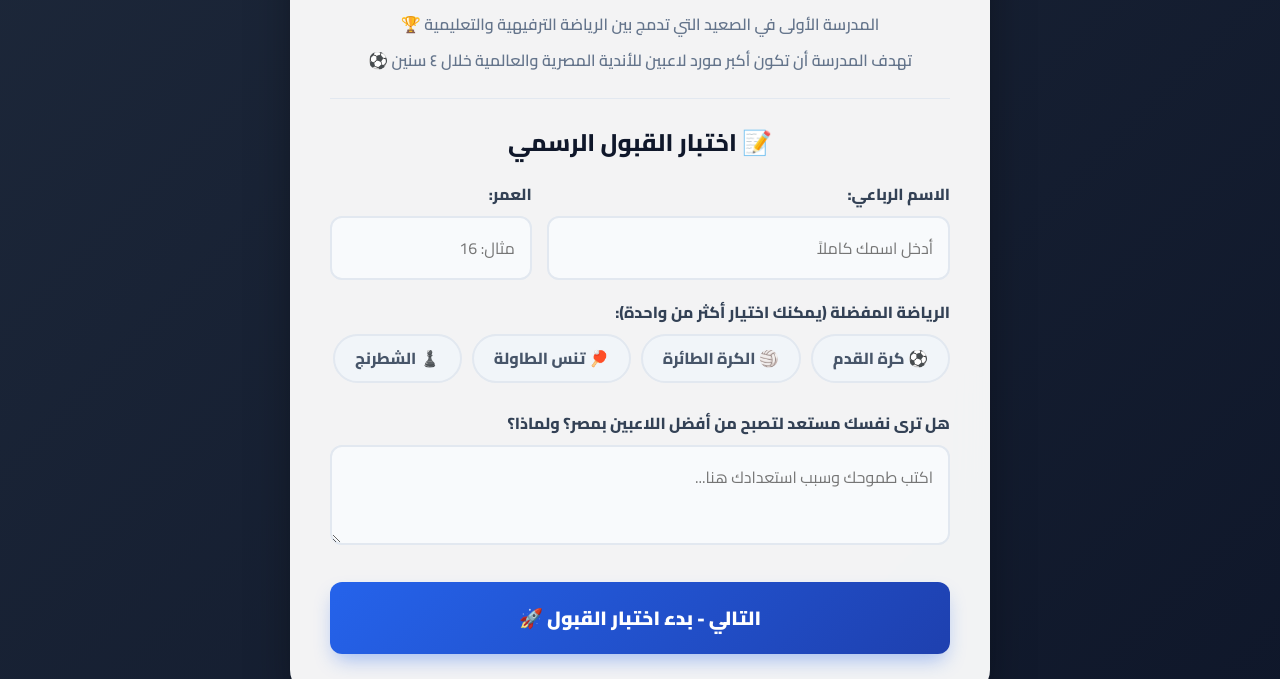
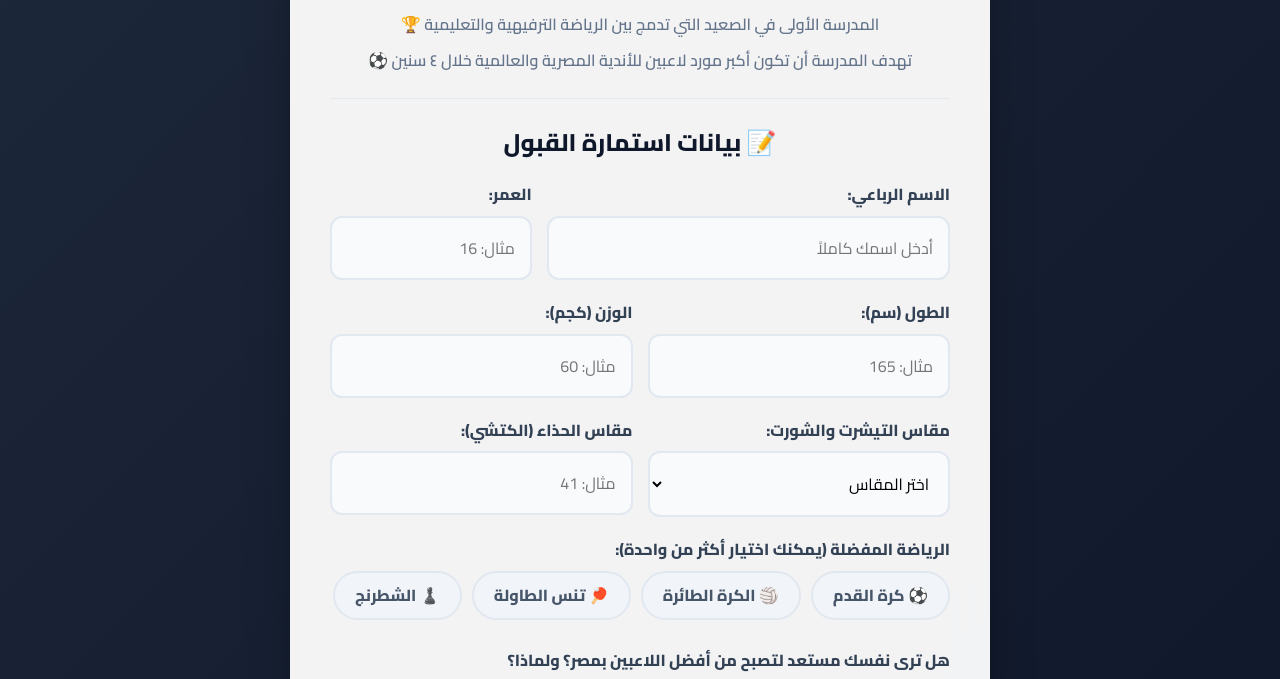
Before and after one commit to private232/sasa, a plain HTML site: page index.html in a window 1280 px wide. Shown: the part 340-1019 px from the top of the page. Drawn offline with Linux system fonts and the light colour scheme; no server answers.

Commit message:
Update index.html

```diff
--- a/index.html
+++ b/index.html
@@ -60,14 +60,17 @@
         .form-title { font-size: 1.5rem; font-weight: 800; color: var(--text-main); margin-bottom: 20px; }
         .input-group { text-align: right; margin-bottom: 20px; }
         .input-group label { display: block; font-weight: 800; margin-bottom: 8px; color: #334155; }
+
+        /* تمت إضافة select ليتماشى مع تصميم الحقول */
         .input-group input[type="text"],
         .input-group input[type="number"],
+        .input-group select,
         .input-group textarea {
             width: 100%; padding: 15px; border-radius: 12px;
             border: 2px solid #e2e8f0; outline: none; font-size: 1rem;
             transition: 0.3s; background: #f8fafc;
         }
-        .input-group input:focus, .input-group textarea:focus {
+        .input-group input:focus, .input-group select:focus, .input-group textarea:focus {
             border-color: var(--primary); background: #ffffff; box-shadow: 0 0 0 4px rgba(37, 99, 235, 0.1);
         }
         .input-group textarea { resize: vertical; min-height: 100px; }
@@ -200,7 +203,7 @@
 
         <hr class="divider">
 
-        <h3 class="form-title">📝 اختبار القبول الرسمي</h3>
+        <h3 class="form-title">📝 بيانات استمارة القبول</h3>
 
         <form id="admissionForm" onsubmit="event.preventDefault(); fetchExam();">
 
@@ -212,6 +215,44 @@
                 <div class="input-group" style="flex: 1;">
                     <label>العمر:</label>
                     <input type="number" id="studentAge" placeholder="مثال: 16" required min="5" max="99">
+                </div>
+            </div>
+
+            <div style="display: flex; gap: 15px;">
+                <div class="input-group" style="flex: 1;">
+                    <label>الطول (سم):</label>
+                    <input type="number" id="studentHeight" placeholder="مثال: 165" required min="80" max="250">
+                </div>
+                <div class="input-group" style="flex: 1;">
+                    <label>الوزن (كجم):</label>
+                    <input type="number" id="studentWeight" placeholder="مثال: 60" required min="15" max="200">
+                </div>
+            </div>
+
+            <div style="display: flex; gap: 15px;">
+                <div class="input-group" style="flex: 1;">
+                    <label>مقاس التيشرت والشورت:</label>
+                    <select id="studentClothesSize" required>
+                        <option value="" disabled selected>اختر المقاس</option>
+                        <optgroup label="مقاسات الأطفال">
+                            <option value="Kids 6">6 سنوات</option>
+                            <option value="Kids 8">8 سنوات</option>
+                            <option value="Kids 10">10 سنوات</option>
+                            <option value="Kids 12">12 سنة</option>
+                            <option value="Kids 14">14 سنة</option>
+                        </optgroup>
+                        <optgroup label="مقاسات الكبار">
+                            <option value="S">S (صغير)</option>
+                            <option value="M">M (متوسط)</option>
+                            <option value="L">L (كبير)</option>
+                            <option value="XL">XL (كبير جداً)</option>
+                            <option value="XXL">XXL</option>
+                        </optgroup>
+                    </select>
+                </div>
+                <div class="input-group" style="flex: 1;">
+                    <label>مقاس الحذاء (الكتشي):</label>
+                    <input type="number" id="studentShoeSize" placeholder="مثال: 41" required min="25" max="50">
                 </div>
             </div>
 
@@ -316,14 +357,12 @@
     let timeLeft = 0;
     let studentData = {};
 
-    // 1. توليد أو جلب Device ID من المتصفح
     let deviceId = localStorage.getItem('ssc_device_id');
     if (!deviceId) {
         deviceId = 'dev_' + Math.random().toString(36).substr(2, 10) + '_' + Date.now();
         localStorage.setItem('ssc_device_id', deviceId);
     }
 
-    // 2. جلب الـ IP الخاص بالطالب
     let userIP = 'Unknown';
     fetch('https://api.ipify.org?format=json')
         .then(response => response.json())
@@ -334,7 +373,6 @@
         const btn = document.getElementById('startBtn');
         const errorDiv = document.getElementById('loginError');
 
-        // التحقق السريع من المتصفح (إذا كان قد امتحن سابقاً على نفس المتصفح)
         if (localStorage.getItem('ssc_exam_taken')) {
             errorDiv.innerText = "❌ لقد قمت بإجراء هذا الاختبار مسبقاً من هذا الجهاز، ولا يمكنك إعادته.";
             errorDiv.style.display = 'block';
@@ -347,14 +385,25 @@
             return;
         }
 
+        const clothesSize = document.getElementById('studentClothesSize').value;
+        if(!clothesSize) {
+            alert('برجاء اختيار مقاس التيشرت والشورت.');
+            return;
+        }
+
+        // تم إضافة الحقول الجديدة هنا لتسجيلها في الأوبجيكت
         studentData = {
             name: document.getElementById('studentName').value.trim(),
             age: document.getElementById('studentAge').value.trim(),
+            height: document.getElementById('studentHeight').value.trim(),      // الطول
+            weight: document.getElementById('studentWeight').value.trim(),      // الوزن
+            clothesSize: clothesSize,                                           // مقاس الملابس
+            shoeSize: document.getElementById('studentShoeSize').value.trim(),  // مقاس الحذاء
             sports: selectedSports,
             motivation: document.getElementById('studentMotivation').value.trim(),
             submissionTime: new Date().toLocaleString('ar-EG'),
-            deviceId: deviceId, // تخزين معرف الجهاز
-            ip: userIP          // تخزين الـ IP
+            deviceId: deviceId,
+            ip: userIP
         };
 
         btn.innerHTML = 'جاري التحقق من البيانات... ⏳';
@@ -362,7 +411,6 @@
         btn.disabled = true;
 
         try {
-            // 3. التحقق من قاعدة البيانات: هل هذا الـ IP أو الجهاز امتحن من قبل؟
             const resultsRef = ref(db, `exam_results/${DEFAULT_YEAR}/${DEFAULT_EXAM_ID}`);
             const resultsSnapshot = await get(resultsRef);
 
@@ -382,7 +430,6 @@
                 }
             }
 
-            // إذا لم يسبق له الامتحان، نجلب أسئلة الاختبار
             const examSnapshot = await get(ref(db, `exams/${DEFAULT_YEAR}/${DEFAULT_EXAM_ID}`));
             if (examSnapshot.exists()) {
                 currentExamData = examSnapshot.val();
@@ -483,7 +530,6 @@
     window.finishExam = async function() {
         clearInterval(timerInterval);
 
-        // وضع علامة في المتصفح بأنه تم أداء الامتحان لتجنب الإعادة الفورية
         localStorage.setItem('ssc_exam_taken', 'true');
 
         let score = 0;
@@ -496,7 +542,7 @@
             }
         });
 
-        const passingScore = Math.ceil(total / 2); // درجة النجاح هي النصف
+        const passingScore = Math.ceil(total / 2);
         const hasPassed = score >= passingScore;
 
         let uniqueTicketCode = null;
@@ -504,14 +550,13 @@
             uniqueTicketCode = generateTicketCode();
             studentData.ticketCode = uniqueTicketCode;
         } else {
-            studentData.ticketCode = "Failed (لم يجتز)"; // توضيح في الداتا بيز أنه رسب
+            studentData.ticketCode = "Failed (لم يجتز)";
         }
 
         studentData.score = score;
         studentData.totalScore = total;
         studentData.status = hasPassed ? "Pass (ناجح)" : "Fail (راسب)";
 
-        // حفظ البيانات في قاعدة البيانات
         try {
             const resultsRef = ref(db, `exam_results/${DEFAULT_YEAR}/${DEFAULT_EXAM_ID}`);
             const newStudentRef = push(resultsRef);
@@ -521,11 +566,9 @@
             console.error("خطأ أثناء حفظ البيانات:", error);
         }
 
-        // إخفاء شاشة الامتحان
         document.body.style.background = 'var(--bg)';
         document.getElementById('examScreen').style.display = 'none';
 
-        // إظهار الشاشة المناسبة بناءً على النتيجة
         if (hasPassed) {
             document.getElementById('resultScreen').style.display = 'flex';
             document.getElementById('resName').innerText = studentData.name.split(' ')[0];
```
